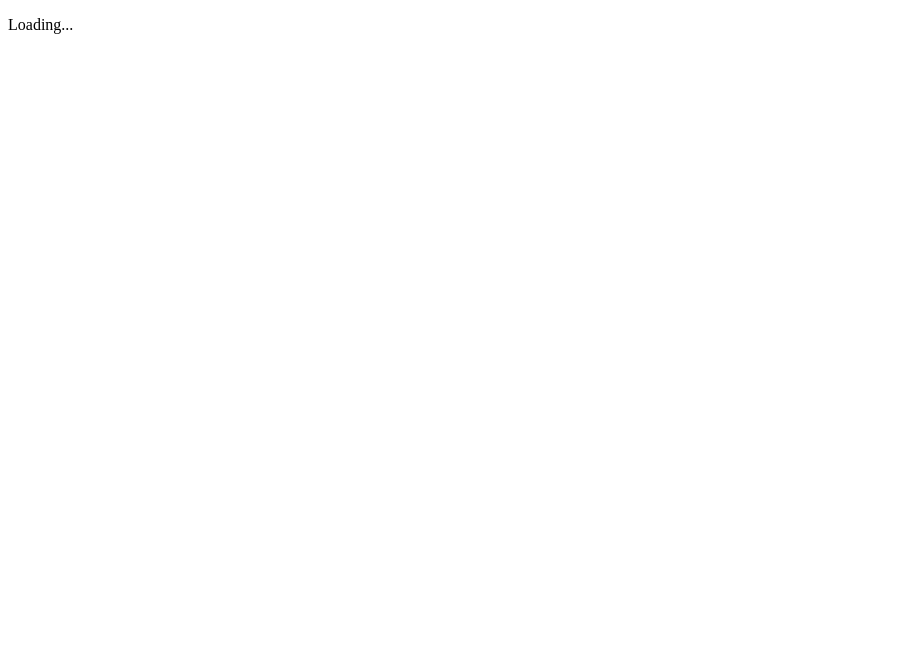
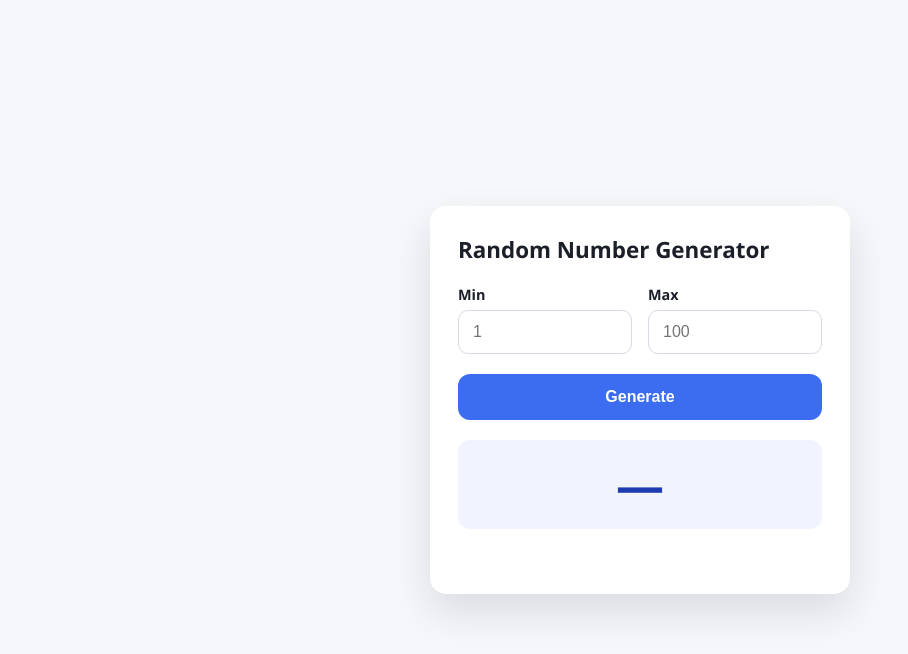
Before and after one commit to SparkyTheBurnout/excuse-engine, a website: page mobile/www/index.html in a window 1280 px wide. Shown: the whole page, without its empty margins (0-908 px from the left). Drawn offline with Linux system fonts and the light colour scheme.

Commit message:
Add minimal random number generator UI

```diff
--- a/mobile/www/index.html
+++ b/mobile/www/index.html
@@ -1 +1,193 @@
-<!DOCTYPE html><html><head><meta charset="utf-8"><title>Excuse Engine</title></head><body><p>Loading...</p></body></html>
+<!DOCTYPE html>
+<html lang="en">
+  <head>
+    <meta charset="utf-8" />
+    <meta name="viewport" content="width=device-width, initial-scale=1" />
+    <title>Random Number Generator</title>
+    <style>
+      :root {
+        color-scheme: light;
+        font-family: "Segoe UI", system-ui, -apple-system, sans-serif;
+        background: #f6f7fb;
+        color: #1b1f2a;
+      }
+
+      * {
+        box-sizing: border-box;
+      }
+
+      body {
+        margin: 0;
+        min-height: 100vh;
+        display: flex;
+        align-items: center;
+        justify-content: center;
+        padding: 24px;
+      }
+
+      .app {
+        width: 100%;
+        max-width: 420px;
+        background: #ffffff;
+        border-radius: 16px;
+        box-shadow: 0 18px 40px rgba(20, 27, 45, 0.12);
+        padding: 28px;
+        display: flex;
+        flex-direction: column;
+        gap: 20px;
+      }
+
+      h1 {
+        margin: 0;
+        font-size: 1.4rem;
+        font-weight: 700;
+      }
+
+      .inputs {
+        display: grid;
+        grid-template-columns: 1fr 1fr;
+        gap: 16px;
+      }
+
+      label {
+        font-size: 0.9rem;
+        font-weight: 600;
+        display: block;
+        margin-bottom: 6px;
+      }
+
+      input[type="number"] {
+        width: 100%;
+        padding: 12px 14px;
+        border: 1px solid #d7dbe8;
+        border-radius: 10px;
+        font-size: 1rem;
+      }
+
+      button {
+        width: 100%;
+        padding: 14px;
+        border: none;
+        border-radius: 12px;
+        background: #3c6df0;
+        color: #ffffff;
+        font-size: 1rem;
+        font-weight: 600;
+        cursor: pointer;
+        transition: transform 0.1s ease, box-shadow 0.1s ease;
+      }
+
+      button:active {
+        transform: scale(0.98);
+      }
+
+      .result {
+        font-size: 3rem;
+        font-weight: 700;
+        text-align: center;
+        padding: 12px;
+        background: #f1f4ff;
+        border-radius: 12px;
+        color: #1f3bb3;
+      }
+
+      .message {
+        min-height: 1.2em;
+        font-size: 0.9rem;
+        color: #d04444;
+        text-align: center;
+      }
+
+      @media (max-width: 480px) {
+        .app {
+          padding: 22px;
+        }
+
+        .result {
+          font-size: 2.5rem;
+        }
+      }
+    </style>
+  </head>
+  <body>
+    <main class="app">
+      <h1>Random Number Generator</h1>
+
+      <section class="inputs">
+        <div>
+          <label for="min-value">Min</label>
+          <input id="min-value" type="number" inputmode="numeric" placeholder="1" />
+        </div>
+        <div>
+          <label for="max-value">Max</label>
+          <input id="max-value" type="number" inputmode="numeric" placeholder="100" />
+        </div>
+      </section>
+
+      <button type="button" id="generate-btn">Generate</button>
+
+      <div class="result" id="result">—</div>
+      <div class="message" id="message"></div>
+    </main>
+
+    <script>
+      const minInput = document.getElementById("min-value");
+      const maxInput = document.getElementById("max-value");
+      const resultEl = document.getElementById("result");
+      const messageEl = document.getElementById("message");
+      const generateBtn = document.getElementById("generate-btn");
+
+      const DEFAULT_MIN = 1;
+      const DEFAULT_MAX = 100;
+
+      function parseInputValue(input, fallbackValue) {
+        // Use default when the input is empty or whitespace.
+        if (!input.value.trim()) {
+          return fallbackValue;
+        }
+
+        const parsed = Number(input.value);
+        // Reject values that are not valid numbers.
+        if (!Number.isFinite(parsed)) {
+          return null;
+        }
+
+        return parsed;
+      }
+
+      function showMessage(text) {
+        messageEl.textContent = text;
+      }
+
+      function generateRandomNumber() {
+        const minValue = parseInputValue(minInput, DEFAULT_MIN);
+        const maxValue = parseInputValue(maxInput, DEFAULT_MAX);
+
+        if (minValue === null || maxValue === null) {
+          // Handle non-numeric input values.
+          showMessage("Please enter valid numbers for Min and Max.");
+          resultEl.textContent = "—";
+          return;
+        }
+
+        if (minValue > maxValue) {
+          // Handle the case where the min is larger than the max.
+          showMessage("Min cannot be greater than Max.");
+          resultEl.textContent = "—";
+          return;
+        }
+
+        showMessage("");
+
+        const min = Math.ceil(minValue);
+        const max = Math.floor(maxValue);
+
+        // Generate a random integer between the min and max (inclusive).
+        const randomNumber = Math.floor(Math.random() * (max - min + 1)) + min;
+        resultEl.textContent = randomNumber.toString();
+      }
+
+      generateBtn.addEventListener("click", generateRandomNumber);
+    </script>
+  </body>
+</html>
```
